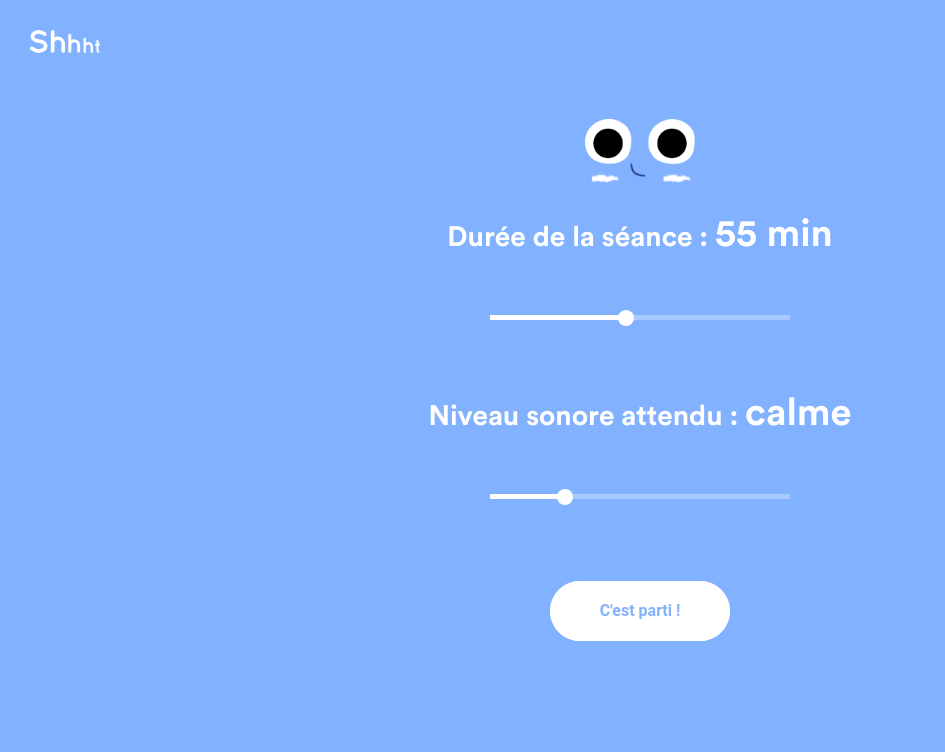
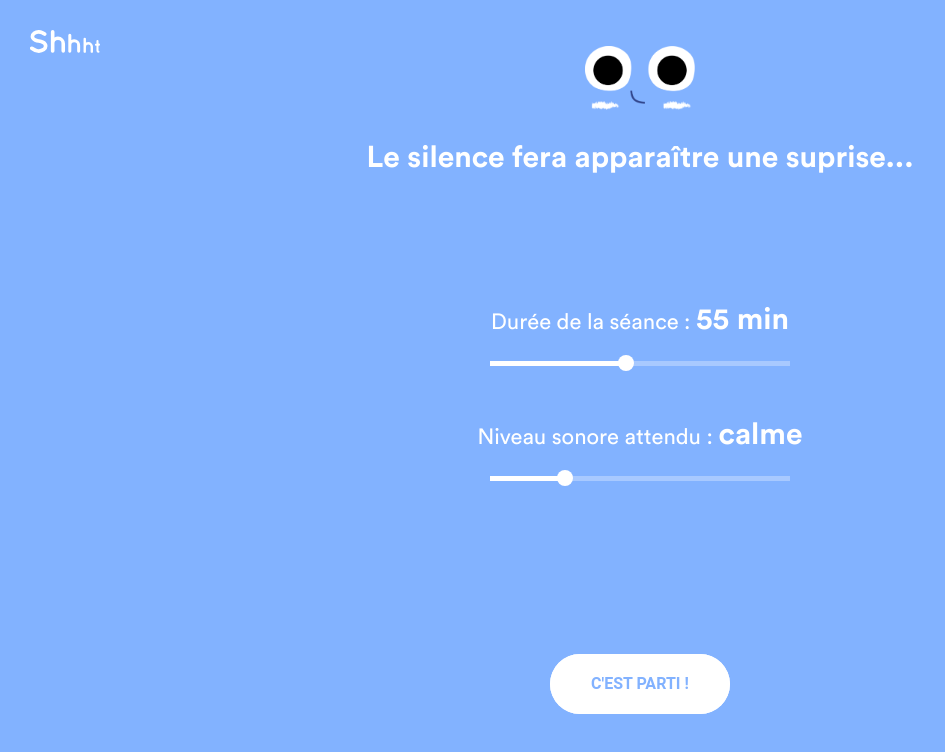
Before and after one commit to lalalilo/shhht, a React (Create React App) app: page / in a window 1280 px wide. Shown: the top 752 px of the page, without its empty margins (0-945 px from the left). Built offline with nearby package versions, Linux system fonts and the light colour scheme; no server answers.

Commit message:
design first page

```diff
--- a/src/Button.js
+++ b/src/Button.js
@@ -15,6 +15,7 @@ export default (props) => (
     borderRadius: '30px',
     color: '#82b2ff',
     fontWeight: 'bold',
+    textTransform: 'uppercase'
   }}
   overlayStyle={{
     height: 60,
@@ -22,10 +23,6 @@ export default (props) => (
     borderRadius: '30px',
     minWidth: '130px'
   }}
-  labelStyle={{
-    fontSize: '16px',
-    color: '#82b2ff'
-  }}
   {...props}
 />
 )
--- a/src/SetupPage.js
+++ b/src/SetupPage.js
@@ -11,20 +11,37 @@ height: 100%;
 display: flex;
 flex-direction: column;
 align-items: center;
-justify-content: center;
+justify-content: space-around;
 background-color: #82b2ff;
 `
+
+const Content = styled.div`
+display: flex;
+flex-direction: column;
+align-items: center;
+`
+
+const Slogan = styled.h2`
+color: white;
+font-weight: bold;
+font-size: 30px;
+margin-top: 0;
+`
+
 const Title = styled.h3`
 color: white;
-font-size: 28px;
+font-weight: normal;
+font-size: 22px;
+margin: 10px;
 `
 
 const Strong = styled.strong`
-font-size: 38px;
+font-size: 30px;
 `
 
 const Header = styled.img`
 width: 110px;
+margin-bottom: 30px;
 `
 
 export default class extends React.Component {
@@ -36,14 +53,18 @@ export default class extends React.Component {
     const { duration, level, onDurationChange, onLevelChange, onSubmit } = this.props
     return (
       <Wrapper>
+        <Content>
           <Header src={headerImage} alt='' />
+          <Slogan>Le silence fera apparaître une suprise...</Slogan>
+        </Content>
+        <Content>
           <Title> Durée de la séance : <Strong>{duration/(60*1000)} min</Strong></Title>
           <Slider
             min={1000 * 60}
             max={1000 * 3600 * 2}
             value={duration}
             style={{width: '300px'}}
-          sliderStyle={{height: '5px'}}
+            sliderStyle={{height: '5px', marginTop: '6px'}}
             onChange={(event, newValue) => onDurationChange(newValue)}
             step={60000}
           />
@@ -53,10 +74,11 @@ export default class extends React.Component {
             max={4}
             value={this.props.level}
             style={{width: '300px'}}
-          sliderStyle={{height: '5px'}}
+            sliderStyle={{height: '5px', marginTop: '6px'}}
             onChange={(event, newValue) => onLevelChange(newValue)}
             step={1}
           />
+        </Content>
         <Button onClick={onSubmit}>C'est parti !</Button>
       </Wrapper>
     )
```
Lines whose indentation alone changed are shown as unchanged.
